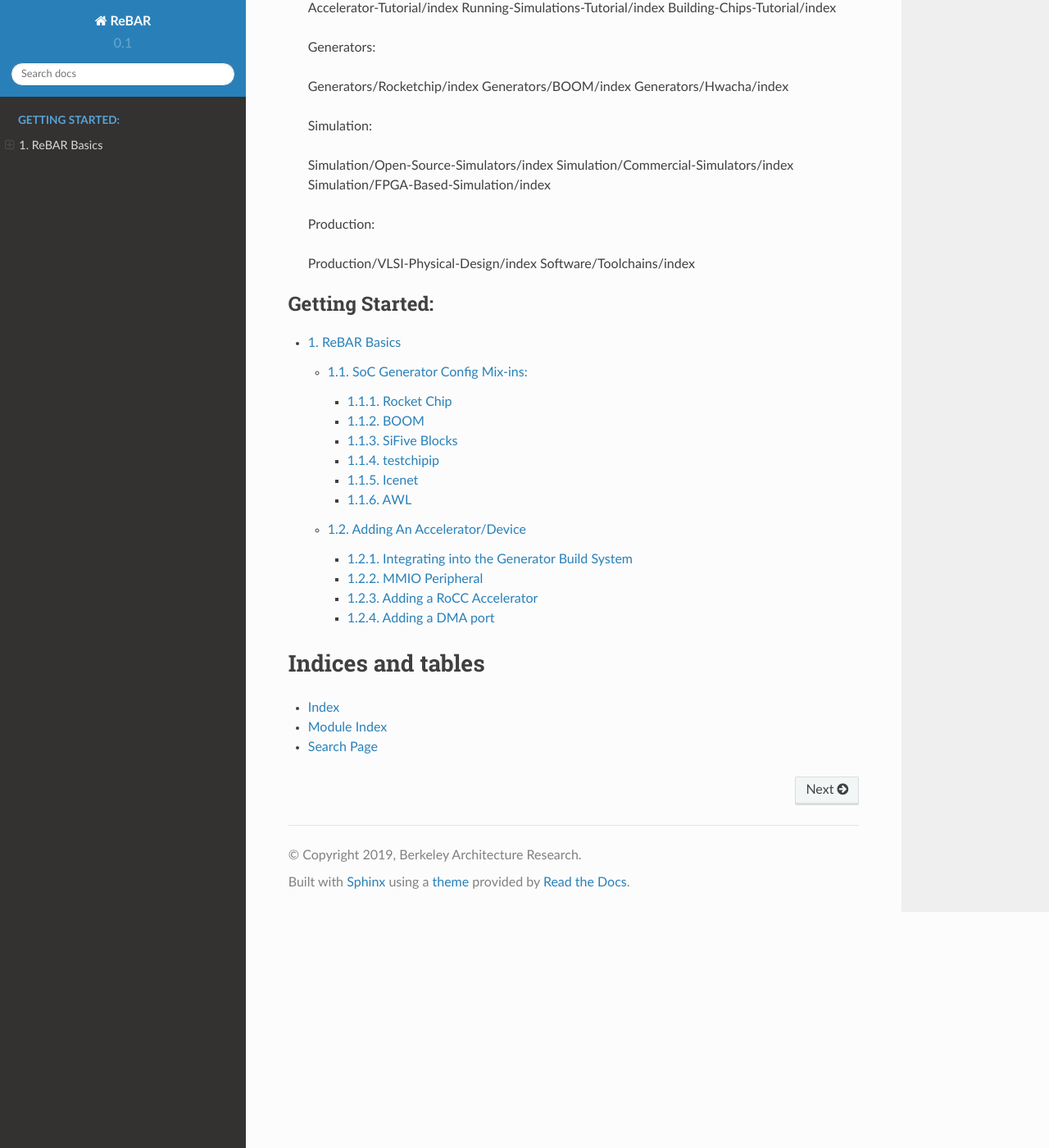
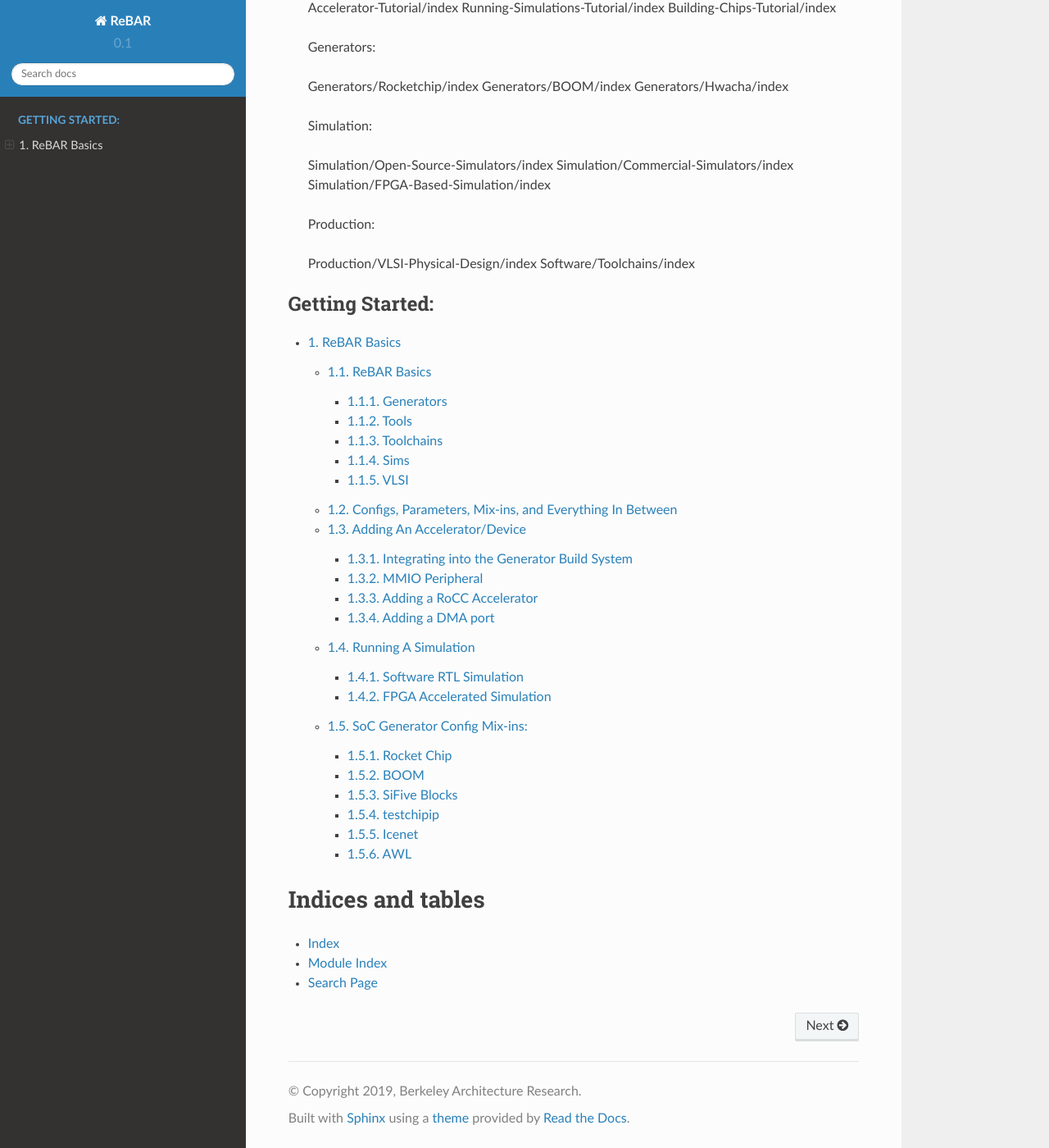
Before and after one commit to ucb-bar/chipyard, a Sphinx documentation site: the page built from docs/index.rst, in a window 1280 px wide and 1400 px high, scrolled down 402 px. Shown: the whole window at 82% size. Built offline with Sphinx 7.4.7 and the Read the Docs theme 2.0.0, drawn with Linux system fonts in a browser that asks for light colours; some of the changed lines change nothing that is shown.

Commit message:
more docs

```diff
--- /dev/null
+++ b/docs/Getting-Started/Configs-Parameters-Mixins.rst
@@ -0,0 +1,78 @@
+Configs, Parameters, Mix-ins, and Everything In Between
+========================================================
+
+A significant portion of  generators in the ReBAR framework use the Rocket chip parameter system.
+This parameter system enables for the flexible configuration of the SoC without invasive RTL changes.
+In order to use the parameter system correctly, we will use several terms and conventions:
+
+**Parameter**
+
+TODO: Need to explain up, site, field, and other stuff from Henry's thesis.
+
+It is important to note that a significant challenge with the Rocket parameter system is being able to identify the correct parameter to use, and the impact that parameter has on the overall system. We are still investigating methods to facilitate parameter exploration and discovery.
+
+
+**Config**
+A *Config* is a collection of multiple parameters being set to specific values.
+Configs are additive, and can override each other.
+A Config can be composed of other configs.
+The naming convetion for an additive config is `With<YourConfig>`, while the naming convention for a non-additive config will be `<YourConfig>`.
+Configs can take arguments which will in-turn set parameters in the specific configs.
+
+Example config:
+
+..
+  class WithMyAcceleratorParams extends Config((site, here, up) => {
+    case MyAcceleratorKey =>
+      MyAcceleratorConfig(
+        Rows = 2,
+        rowBits = 64,
+        Columns = 16,
+        hartId = 1,
+        some_length = 256,
+      )
+  })
+
+Example config which uses a higher level config:
+
+..
+  class WithMyMoreComplexAcceleratorConfig extends Config((site, here, up) => {
+    case MyAcceleratorKey =>
+      MyAcceleratorConfig(
+        Rows = 2,
+        rowBits = site(SystemBusKey).beatBits,
+        hartId = up(RocketTilesKey, site).length,
+      )
+  })
+
+Example of additive configs:
+
+..
+  class SomeAdditiveConfig extends Config(
+    new WithMyMoreComplexAcceleratorConfig ++
+    new WithMyAcceleratorParams ++
+    new DefaultExampleConfig
+  )
+
+
+**Cake Pattern**
+The cake pattern is a scala programming pattern, which enable "mixing" of multiple traits or interface definitions (sometimes refered to as dependancy injection). It is used in the Rocket chip SoC library and ReBAR framework in merging multiple system components and IO interfaces into a large system component.
+
+Example of using the cake pattern to merge multiple system components into a single top-level design, extending a basic Rocket SoC:
+
+..
+  class MySoC(implicit p: Parameters) extends RocketSubsystem
+    with CanHaveMisalignedMasterAXI4MemPort
+    with HasPeripheryBootROM
+    with HasNoDebug
+    with HasPeripherySerial
+    with HasPeripheryUART
+    with HasPeripheryIceNIC
+  {
+     //Additional top-level specific instantiations or wiring
+  }
+
+
+**Mix-in**
+A mix-in is a scala trait, which sets parameters for specific system components, as well as enabling instantiation and wiring of the relevant system components to system buses.
+The naming convetion for an additive mix-in is `Has<YourMixin>`.
--- /dev/null
+++ b/docs/Getting-Started/ReBAR-Basics.rst
@@ -0,0 +1,86 @@
+
+
+ReBAR Basics
+===============================
+
+
+Generators
+-------------------------------------------
+Generators are parametrized programs written as RTL code, designed to generate verilog code based on configuration specifications.
+Generators can be used to generate Systems-on-Chip (SoCs) using a collection of system components organized in unique generator projects.
+The ReBAR Framework currently consists of the following generators:
+
+Processor Cores
+^^^^^^^^^^^^^^^^^^^^^^^^^^^^^^^^^^^^^^^
+**Rocket**
+  An in-order RISC-V core.
+
+**BOOM (Berkeley Out-of-Order Machine)**
+  An out-of-order RISC-V core.
+
+Data-Parallel Accelerators
+^^^^^^^^^^^^^^^^^^^^^^^^^^^^^^^^^^^^^^^
+**Hwacha**
+  A decoupled vector architecture co-processor. Hwacha currently implements a non-standard RISC-V extension, using a vector architecture programming model.
+  Hwacha integrates with a Rocket or BOOM core using the RoCC (Rocket Custom Co-processor) interface
+
+
+System Components:
+^^^^^^^^^^^^^^^^^^^^^^^^^^^^^^^^^^^^^^^
+**icenet**
+  A Network Interface Controller (NIC) designed to achieve up to 200 Gbps.
+
+**sifive-blocks**
+  System components implemented by SiFive and used by SiFive projects, designed to be integrated with the Rocket chip generator. These system and peripheral components include UART, SPI, JTAG, I2C, PWM, and other peripheral and interface devices.
+
+**AWL (Analog Widget Library)**
+  Digital components required for integration with  high speed serial links.
+
+**testchipip**
+  A collection of utilites used for testing chips and interfacing them with larger test environments.
+
+
+Fixed Function Accelerators:
+^^^^^^^^^^^^^^^^^^^^^^^^^^^^^^^^^^^^^^^
+TBD
+
+
+
+Tools
+-------------------------------------------
+**Chisel**
+  A hardware description library embedded in Scala. Chisel is used to write RTL generators using meta-programming, by emdedding hardware generation primitives in the Scala programming language. The Chisel compilter elaborate the generator into a FIRRTL output.
+
+**FIRRTL**
+  An intermediate representation library for RTL description of digital designs. FIRRTL is used as a formalized digital circuit representation between Chisel and Verilog. FIRRTL enables digital circuits manipulation between Chisel elaboration and Verilog generation.
+
+**BARSTOOLS**
+  A collection of common FIRRTL transformations used to manipulate a digital circuit without changing the generator source RTL.
+
+
+Toolchains
+-------------------------------------------
+**riscv-tools**
+  A collection of software toolchains used to develope and execute software on the RISC-V ISA. The include compiler and assembler toolchains, functional ISA simulator (spike), the Berkeley Boot Loader (BBL) and proxy kernel. The riscv-tools repository was previously required to run any RISC-V software, however, many of the riscv-tools components have since been upstreamed to their respective open-source projects (Linux, GNU, etc.). Nevertheless, for consistent versioning, as well as software design flexibility for custom hardware, we include the riscv-tools repository and installation in the ReBAR framework.
+
+
+**esp-tools**
+  A fork of riscv-tools, designed to work with the Hwacha non-standard RISC-V extension. This fork can also be used as an example demonstrating how to add additional RoCC accelerators to the ISA-level simulation (Spike) and the higher-level software toolchain (GNU binutils, riscv-opcodes, etc.)
+
+
+Sims
+-------------------------------------------
+**verisim (Verilator wrapper)**
+  Verilator is an open source Verilog simulator. The verisim directory provides wrappers which construct verilator-based simulators from relevant generated RTL, allowing for execution of test RISC-V programs on the simulator (including vcd waveform files).
+
+**vsim (VCS wrapper)**
+  VCS is a proprietary Verilog simulator. Assuming the user has valid VCS licenses and installations, the vsim directory provides wrappers which construct VCS-based simulators from relevant generated RTL, allowing for execution of test RISC-V programs on the simulator (including vcd/vpd waveform files).
+
+**FireSim**
+  FireSim is an open-source FPGA-accelerated simulation platform, using Amazon Web Services (AWS) EC2 F1 instances on the public cloud. FireSim automatically transforms and instruments open-hardware designs into fast (10s-100s MHz), deterministic, FPGA-based simulators that enable productive pre-silicon verification and performance validation. To model I/O, FireSim includes synthesizeable and timing-accurate models for standard interfaces like DRAM, Ethernet, UART, and others. The use of the elastic public clound enable FireSim to scale simulations up to thousands of nodes. In order to use FireSim, the repository must be cloned and executed on AWS instances.
+
+
+VLSI
+-------------------------------------------
+**HAMMER**
+  HAMMER is a VLSI flow designed to provide a layer of abstraction between general physical design concepts to vendor-specific EDA tool commands. The HAMMER flow provide automated scripts which generate relevant tool commands based on a higher level description of physical desing contraints. The HAMMER flow also allows for re-use of process technology knowledge by enabling the construction of process-technology-specific plug-ins, which describe particular contraints relating to that process technology (obsolete standard cells, metal layer routing contraints, etc.). The HAMMER flow requires access to proprietry EDA tools and process technology libraries.
--- /dev/null
+++ b/docs/Getting-Started/Running-A-Simulation.rst
@@ -0,0 +1,99 @@
+Running A Simulation
+========================================================
+
+ReBAR provides support and intergration for multiple simulation flows, for various user levels and requirments.
+In the majority of cases during a digital design development process, simple software RTL. When more advanced full-system evaluation is required, with long running workloads, FPGA-accelerated simulation will then become a preferable solution.
+
+
+Software RTL Simulation
+------------------------
+The ReBAR framework provides wrappers for two common software RTL simulators: the open-source Verilator simulator. and the proprietry VCS simulator.The following instructions assume at least one of these simulators is installed.
+
+Verilator
+^^^^^^^^^^^^^^^^^^^^^^^^^^^^^^^^^^^^^^^
+Verilator is an open-source RTL simulator. We run Verilator simulations from within the `sims/verisim` directory.
+In order to construct the simulator with our custom design, we run the following command within the `sims/verisim` directory:
+
+..
+  make TOP=<my_top_level_name> CONFIG=<my_config_name> SBT_PROJECT=<my_sbt_package_name> MODEL=<my_test_environment>
+
+Where `<my_top_level_name>` is the class name of the top level design, `<my
+The `make` command my have additional parameters (such as `CONFIG_PACKAGE` or `MODEL_PACKAGE`) depending on the complexity of the design and integration with multiple sub-project repositories in the sbt-based build system.
+
+Common configurations are package using a `SUB_PROJECT` make variable. There, in order to simulate a simple Rocket-based example system we can use:
+
+..
+  make SUB_PROJECT=example
+
+Alternatively, if we would like to simulate a simple BOOM-based example system we can use:
+
+..
+  make SUB_PROJECT=exampleboom
+
+
+Once the simulator has been constructed, we would like to run RISC-V programs on it. In the `sims/verisim` directory, we will find an executable file called `TODO`. We run this executable with out target RISC-V program as a command line argument. For example:
+
+..
+  TODO
+
+Alternatively, we can run a pre-packaged suite of RISC-V assembly tests, by adding the make target run-asm-tests. For example
+
+..
+  make run-asm-tests TOP=<my_top_level_name> CONFIG=<my_config_name> SBT_PROJECT=<my_sbt_package_name> MODEL=<my_test_environment>
+
+or
+
+..
+  make run-asm-tests SUB_PROJECT=example
+
+
+
+VCS
+^^^^^^^^^^^^^^^^^^^^^^^^^^^^^^^^^^^^^^^
+
+VCS is a proprietry RTL simulator. This guide assumes that the VCS installation is found on our PATH.  We run VCS simulations from within the `sims/vsim` directory.
+In order to construct the simulator with our custom design, we run the following command within the `sims/vsim` directory:
+
+..
+  make TOP=<my_top_level_name> CONFIG=<my_config_name> SBT_PROJECT=<my_sbt_package_name> MODEL=<my_test_environment>
+
+Where `<my_top_level_name>` is the class name of the top level design, `<my
+The `make` command my have additional parameters (such as `CONFIG_PACKAGE` or `MODEL_PACKAGE`) depending on the complexity of the design and integration with multiple sub-project repositories in the sbt-based build system.
+
+Common configurations are package using a `SUB_PROJECT` make variable. There, in order to simulate a simple Rocket-based example system we can use:
+
+..
+  make SUB_PROJECT=example
+
+Alternatively, if we would like to simulate a simple BOOM-based example system we can use:
+
+..
+  make SUB_PROJECT=exampleboom
+
+
+Once the simulator has been constructed, we would like to run RISC-V programs on it. In the `sims/vsim` directory, we will find an executable file called `TODO`. We run this executable with out target RISC-V program as a command line argument. For example:
+
+..
+  TODO
+
+Alternatively, we can run a pre-packaged suite of RISC-V assembly tests, by adding the make target run-asm-tests. For example
+
+..
+  make run-asm-tests TOP=<my_top_level_name> CONFIG=<my_config_name> SBT_PROJECT=<my_sbt_package_name> MODEL=<my_test_environment>
+
+or
+
+..
+  make run-asm-tests SUB_PROJECT=example
+
+
+
+FPGA Accelerated Simulation
+---------------------------
+FireSim enables simulations at 1000x-100000x the speed of standard software simulation. This is enabled using FPGA-acceleration on F1 instances of the AWS (Amazon Web Services) public cloud. There FireSim simulation require to be set-up on the AWS public cloud rather than on our local development machine.
+
+To run an FPGA-accelerated simulation using FireSim, a we need to clone the ReBAR repository (or our fork of the ReBAR repository) to an AWS EC2, and follow the setup instructions specificied in the FireSim Initial Setup documentation page.
+
+After setting up the FireSim environment, we now need to generate a FireSim simulation around our selected digital design. We will work from within the `sims/firesim` directory.
+
+TODO: Continue from here
--- a/docs/ReBAR-Basics/index.rst
+++ b/docs/Getting-Started/index.rst
@@ -13,7 +13,10 @@ Hit next to get started!
 
 .. toctree::
    :maxdepth: 2
-   :caption: ReBAR Basics:
+   :caption: Getting Started:
 
+   ReBAR-Basics
+   Configs-Parameters-Mixins
+   Adding-An-Accelerator-Tutorial
+   Running-A-Simulation
    rebar-generator-mixins
-   Adding-An-Accelerator-Tutorial
--- a/docs/index.rst
+++ b/docs/index.rst
@@ -45,7 +45,7 @@ The documentation outline should look like this
    :caption: Getting Started:
    :numbered:
 
-   ReBAR-Basics/index
+   Getting-Started/index
 
 
 Indices and tables
```
Also changed, not shown: docs/Getting-Started/Adding-An-Accelerator-Tutorial.rst (renamed from docs/ReBAR-Basics/Adding-An-Accelerator-Tutorial.rst), docs/Getting-Started/rebar-generator-mixins.rst (renamed from docs/ReBAR-Basics/rebar-generator-mixins.rst).
